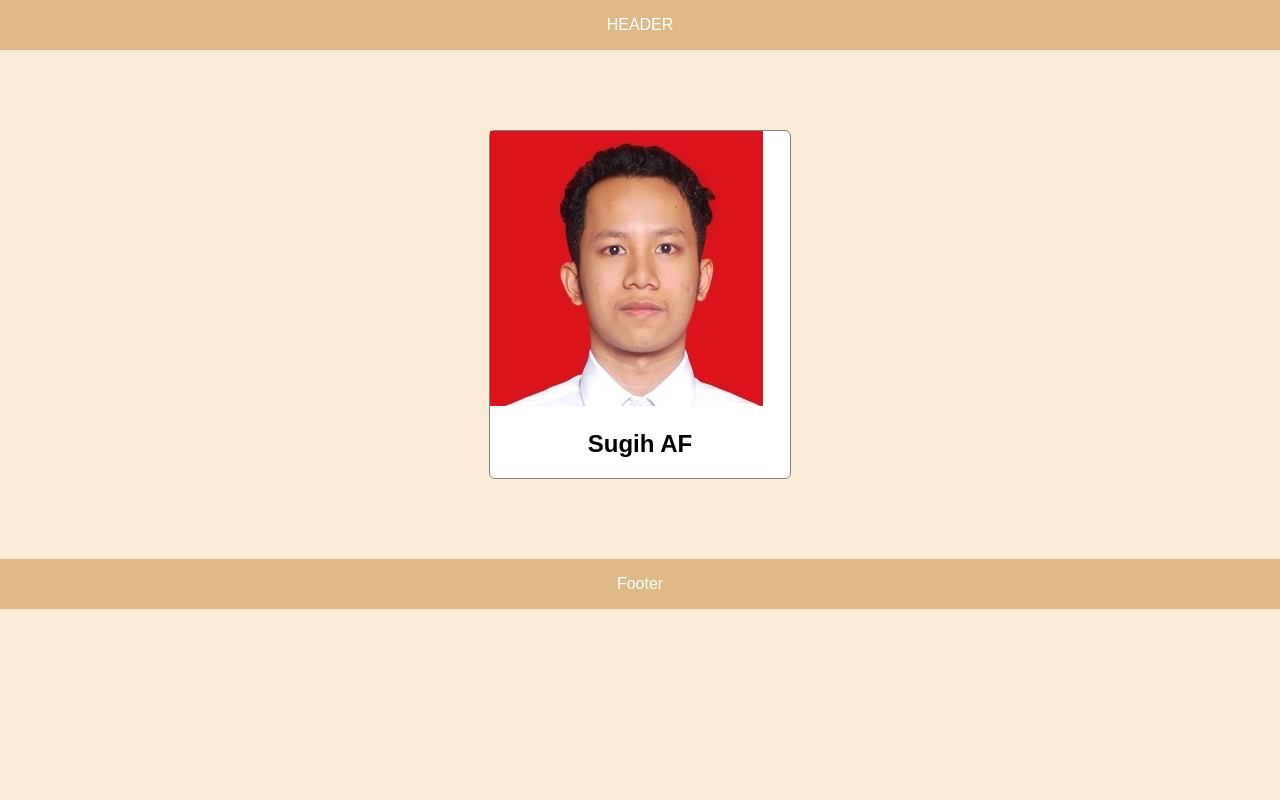
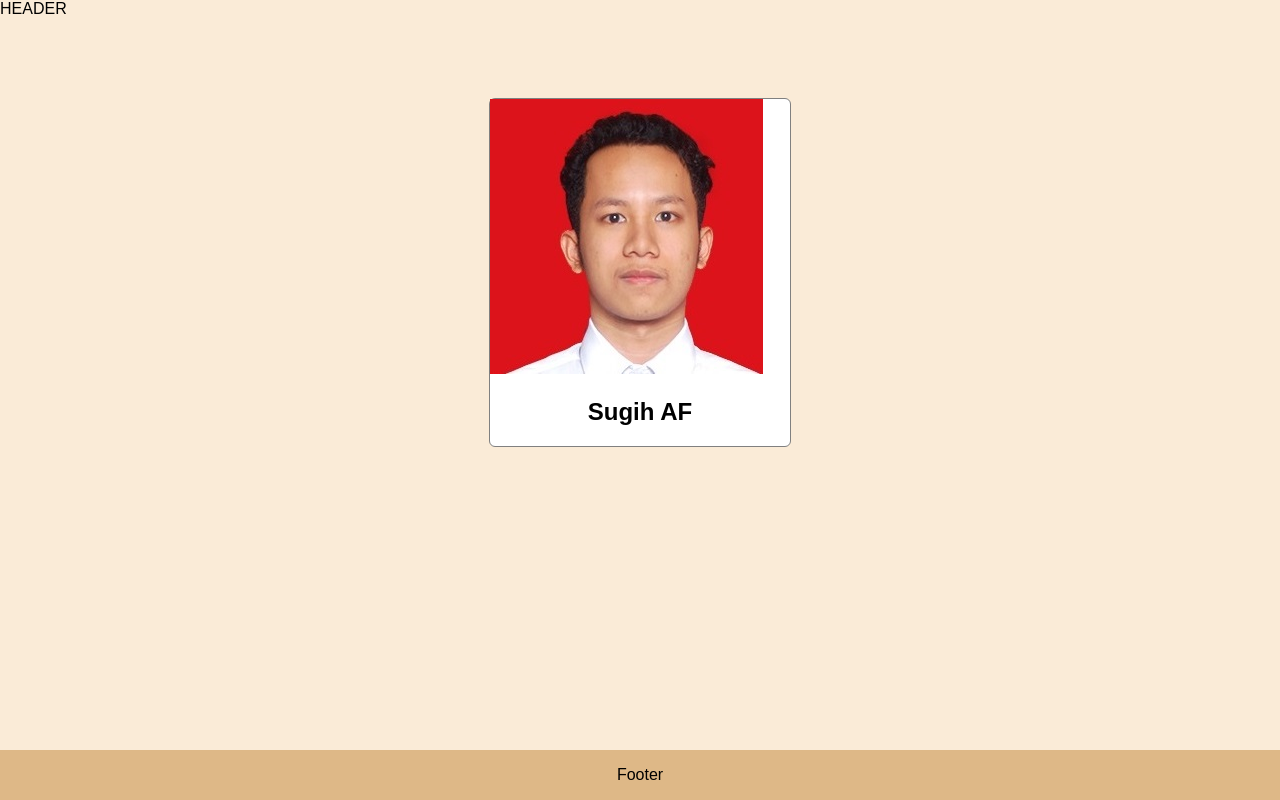
Before and after one commit to sugihAF/try-code-management, a plain HTML site: page index.html in a window 1280 px wide. Drawn offline with Linux system fonts and the light colour scheme.

```diff
--- a/style.css
+++ b/style.css
@@ -26,11 +26,12 @@
 #footer {
     width: 100%;
     height: 50px;
+    position: absolute;
+    bottom: 0;
     line-height: 50px;
     background-color: burlywood;
     text-align: center;
-    color: white;
-}
+    color: white
 #header {
     width: 100%;
     height: 50px;
```
